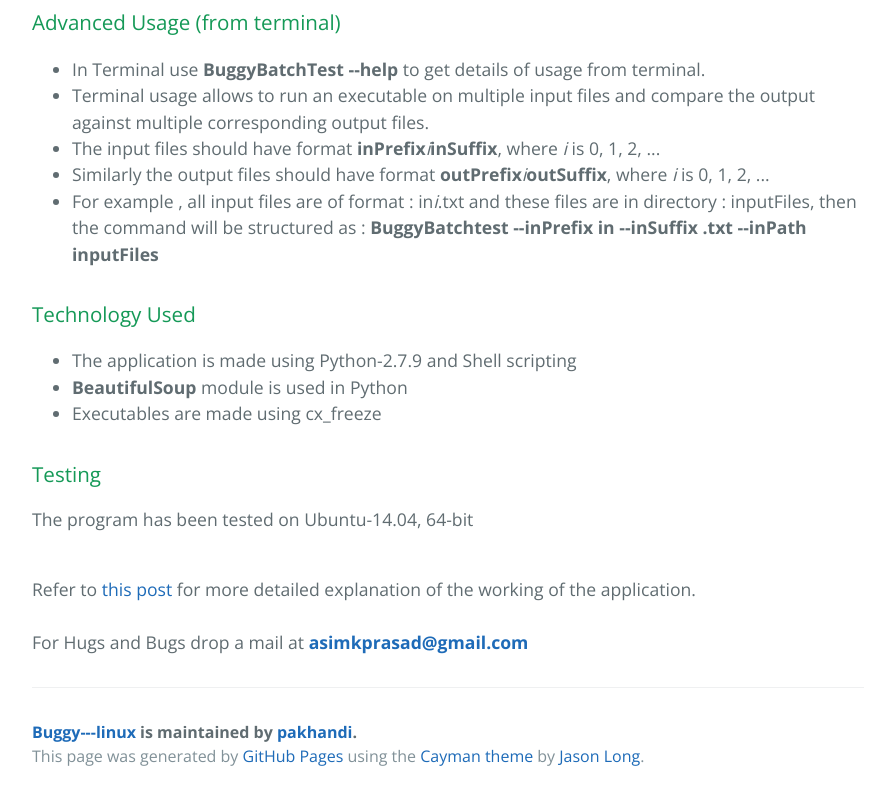
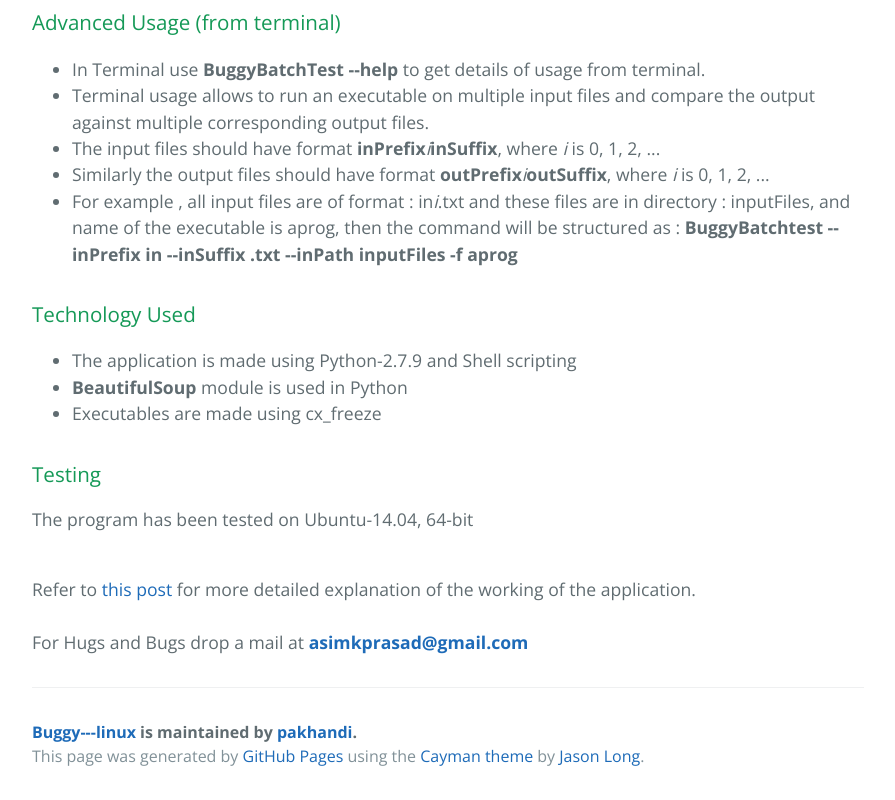
Before and after one commit to pakhandi-zz/Buggy---Linux, a plain HTML site: page index.html in a window 1280 px wide. Shown: the part 2903-3703 px from the top of the page, without its empty margins (192-1087 px from the left). Drawn offline with nearby package versions, Linux system fonts and the light colour scheme.

Commit message:
Update Index

```diff
--- a/index.html
+++ b/index.html
@@ -134,8 +134,7 @@ For now the application is for C++ users only.
 <li>Terminal usage allows to run an executable on multiple input files and compare the output against multiple corresponding output files.</li>
 <li>The input files should have format <b>inPrefix</b><i>i</i><b>inSuffix</b>, where <i>i</i> is 0, 1, 2, ...</li>
 <li>Similarly the output files should have format <b>outPrefix</b><i>i</i><b>outSuffix</b>, where <i>i</i> is 0, 1, 2, ...</li>
-<li>For example , all input files are of format : in<i>i</i>.txt and these files are in directory : inputFiles, then the command will be structured as : <b>BuggyBatchtest --inPrefix in --inSuffix .txt --inPath inputFiles</b>
-</li>
+<li>For example , all input files are of format : in<i>i</i>.txt and these files are in directory : inputFiles, and name of the executable is aprog, then the command will be structured as : <b>BuggyBatchtest --inPrefix in --inSuffix .txt --inPath inputFiles -f aprog</b></li>
 </ul>
 
 <p><a name="techused"><h3>
```
